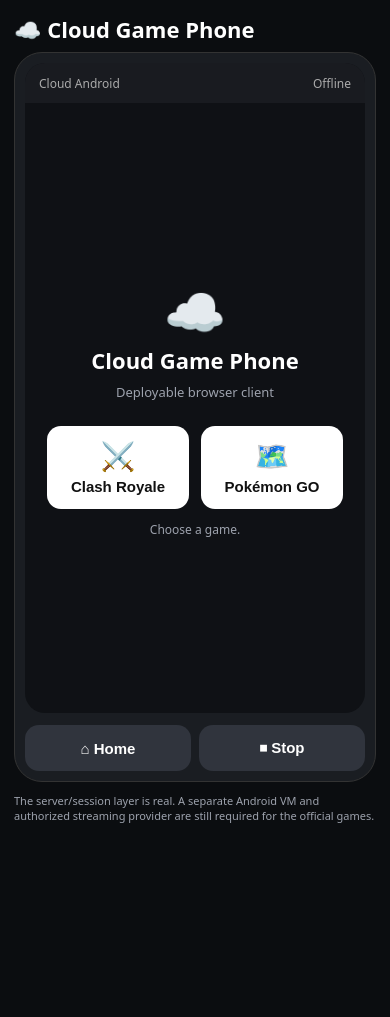
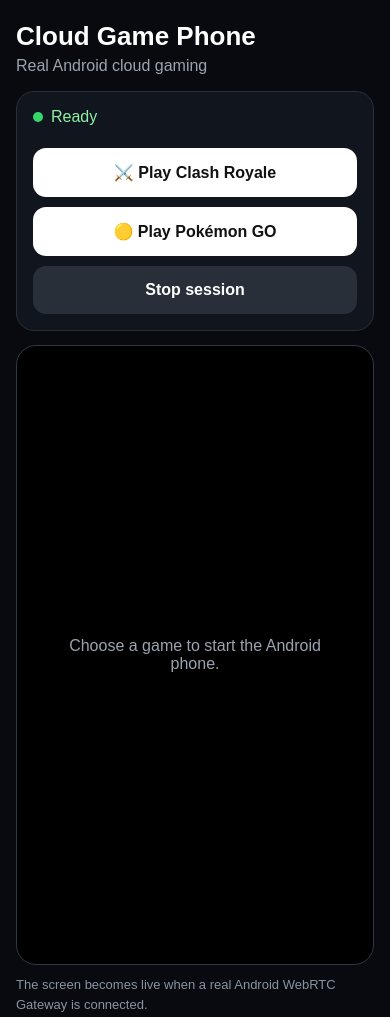
Before and after one commit to FvGoldn24k/cloud-game-phone, a website: page public/index.html in a window 390 px wide. Before the commit the page ends 848 px from the top, so only its background shows below. Drawn offline with Linux system fonts and the light colour scheme.

Commit message:
Refactor index.html for improved layout and styling
Updated HTML structure and styles for Cloud Game Phone interface, enhancing layout and design elements.

```diff
--- a/public/index.html
+++ b/public/index.html
@@ -4,97 +4,360 @@
   <meta charset="utf-8">
   <meta name="viewport" content="width=device-width,initial-scale=1">
   <title>Cloud Game Phone</title>
+
   <style>
-*{box-sizing:border-box}body{margin:0;background:#0b0d10;color:#fff;font-family:system-ui,Arial}
-main{width:min(440px,100%);margin:auto;padding:14px}.phone{background:#1a1d22;border:1px solid #333;border-radius:28px;padding:10px}
-.screen{height:650px;border-radius:20px;overflow:hidden;background:#0f1115;position:relative}
-.top{height:40px;padding:0 14px;display:flex;justify-content:space-between;align-items:center;background:#191b20;font-size:12px;color:#aaa}
-.home,.game{height:calc(100% - 40px);padding:22px;display:flex;flex-direction:column;justify-content:center;align-items:center;text-align:center}
-h1{font-size:22px;margin:0 0 8px}.muted{color:#9da2ad;font-size:13px}
-.apps{display:grid;grid-template-columns:1fr 1fr;gap:12px;width:100%;margin-top:25px}
-button{border:0;border-radius:14px;padding:14px;font-weight:800;font-size:15px;cursor:pointer}
-.app{background:#fff;color:#111}.app b{font-size:28px;display:block;margin-bottom:5px}
-#viewer{width:100%;height:330px;border-radius:16px;background:radial-gradient(circle,#252b36,#101216 65%);display:flex;align-items:center;justify-content:center}
-.icon{font-size:55px}.game h2{margin:8px}.game p{color:#adb2bd;font-size:13px}
-.actions{display:flex;gap:8px;width:100%;margin-top:12px}.actions button{flex:1;background:#30343d;color:#fff}
-.status{font-size:12px;color:#9da2ad;margin-top:12px;min-height:18px}
+    * {
+      box-sizing: border-box;
+    }
+
+    body {
+      margin: 0;
+      background: #080a0f;
+      color: white;
+      font-family: Arial, sans-serif;
+    }
+
+    main {
+      width: min(460px, 100%);
+      margin: auto;
+      padding: 16px;
+    }
+
+    h1 {
+      margin: 5px 0;
+      font-size: 26px;
+    }
+
+    .sub {
+      color: #9ca3af;
+      margin-bottom: 16px;
+    }
+
+    .card {
+      background: #11151d;
+      border: 1px solid #29303b;
+      border-radius: 18px;
+      padding: 16px;
+      margin-bottom: 14px;
+    }
+
+    .status {
+      display: flex;
+      align-items: center;
+      gap: 8px;
+      color: #8ff0a4;
+      margin-bottom: 12px;
+    }
+
+    .dot {
+      width: 10px;
+      height: 10px;
+      background: #36d66b;
+      border-radius: 50%;
+    }
+
+    button {
+      width: 100%;
+      border: 0;
+      border-radius: 13px;
+      padding: 15px;
+      margin-top: 10px;
+      font-size: 16px;
+      font-weight: bold;
+      cursor: pointer;
+    }
+
+    .game {
+      background: white;
+      color: #111;
+    }
+
+    .stop {
+      background: #292f39;
+      color: white;
+    }
+
+    .screen {
+      width: 100%;
+      height: 620px;
+      background: #000;
+      border-radius: 20px;
+      overflow: hidden;
+      position: relative;
+      border: 1px solid #303744;
+    }
+
+    #video {
+      width: 100%;
+      height: 100%;
+      object-fit: contain;
+      background: #000;
+      display: none;
+    }
+
+    #message {
+      position: absolute;
+      inset: 0;
+      display: flex;
+      align-items: center;
+      justify-content: center;
+      text-align: center;
+      padding: 30px;
+      color: #9ca3af;
+    }
+
+    .hidden {
+      display: none !important;
+    }
+
+    .small {
+      font-size: 13px;
+      color: #8b93a1;
+      margin-top: 10px;
+      line-height: 1.5;
+    }
   </style>
 </head>
+
 <body>
+
 <main>
-<h1>☁️ Cloud Game Phone</h1>
-<div class="phone">
-<div class="screen" id="screen">
-<div class="top"><span>Cloud Android</span><span id="state">Offline</span></div>
-<div class="home">
-<div style="font-size:50px">☁️</div>
+
   <h1>Cloud Game Phone</h1>
-<div class="muted">Deployable browser client</div>
-<div class="apps">
-<button class="app" onclick="start('clash-royale')"><b>⚔️</b>Clash Royale</button>
-<button class="app" onclick="start('pokemon-go')"><b>🗺️</b>Pokémon GO</button>
+  <div class="sub">Real Android cloud gaming</div>
+
+  <div class="card">
+    <div class="status">
+      <span class="dot"></span>
+      <span id="status">Ready</span>
     </div>
-<div class="status" id="status">Choose a game.</div>
+
+    <button class="game" onclick="startGame('clash-royale')">
+      ⚔️ Play Clash Royale
+    </button>
+
+    <button class="game" onclick="startGame('pokemon-go')">
+      🟡 Play Pokémon GO
+    </button>
+
+    <button class="stop" onclick="stopGame()">
+      Stop session
+    </button>
+  </div>
+
+  <div class="screen">
+    <video id="video" autoplay playsinline></video>
+
+    <div id="message">
+      Choose a game to start the Android phone.
     </div>
   </div>
-<div class="actions">
-<button onclick="home()">⌂ Home</button>
-<button onclick="stop()">⏹ Stop</button>
+
+  <div class="small">
+    The screen becomes live when a real Android WebRTC Gateway is connected.
   </div>
-</div>
-<p class="muted" style="font-size:11px">The server/session layer is real. A separate Android VM and authorized streaming provider are still required for the official games.</p>
+
 </main>
 
 <script>
-let session=null, ws=null;
+  let sessionId = null;
+  let socket = null;
+  let peer = null;
 
-async function start(game){
-  await stop(false);
-  setStatus("Creating cloud session…");
-  const r=await fetch("/api/sessions",{
-    method:"POST",
-    headers:{"Content-Type":"application/json"},
-    body:JSON.stringify({game})
+  /*
+    IMPORTANT:
+    Put your REAL Android Gateway address here.
+
+    Example:
+    https://your-android-gateway.example.com
+
+    Do NOT put your Render website address here unless
+    your Android Gateway is actually running there.
+  */
+  const ANDROID_GATEWAY = "";
+
+  const statusEl = document.getElementById("status");
+  const messageEl = document.getElementById("message");
+  const videoEl = document.getElementById("video");
+
+  function setStatus(text) {
+    statusEl.textContent = text;
+  }
+
+  async function startGame(game) {
+    if (!ANDROID_GATEWAY) {
+      setStatus("Android host needed");
+      messageEl.innerHTML =
+        "The website is ready.<br><br>" +
+        "A real Android Emulator + WebRTC Gateway still needs to be connected.";
+      return;
+    }
+
+    try {
+      setStatus("Starting Android...");
+
+      const response = await fetch("/api/sessions", {
+        method: "POST",
+        headers: {
+          "Content-Type": "application/json"
+        },
+        body: JSON.stringify({ game })
       });
-  const j=await r.json();
-  if(!r.ok){setStatus(j.error||"Failed");return;}
-  session=j.id;
-  document.getElementById("state").textContent="Starting";
-  const title=game==="clash-royale"?"Clash Royale":"Pokémon GO";
-  const icon=game==="clash-royale"?"⚔️":"🗺️";
-  document.getElementById("screen").innerHTML=
-    `<div class="top"><span>Cloud Android</span><span id="state">Starting</span></div>
-     <div class="game">
-       <div id="viewer"><div><div class="icon">${icon}</div><h2>${title}</h2>
-       <p id="viewerText">Waiting for Android stream…</p></div></div>
-       <div class="status" id="status">Connecting…</div>
-     </div>`;
-  ws=new WebSocket(`${location.protocol==="https:"?"wss":"ws"}://${location.host}/ws?session=${session}`);
-  ws.onmessage=e=>{
-    if(typeof e.data!=="string")return;
-    const m=JSON.parse(e.data);
-    if(m.type==="session"){
-      const st=document.getElementById("state");
-      if(st)st.textContent=m.state;
-      if(m.state==="ready"){
-        const v=document.getElementById("viewerText");
-        if(v)v.textContent="Android stream endpoint is ready for a provider connection.";
-        setStatus("Session ready.");
+
+      if (!response.ok) {
+        throw new Error("Could not create session");
+      }
+
+      const session = await response.json();
+      sessionId = session.id;
+
+      messageEl.textContent = "Connecting to Android...";
+      connectWebRTC();
+
+    } catch (error) {
+      console.error(error);
+      setStatus("Connection failed");
+      messageEl.textContent = error.message;
+    }
+  }
+
+  function connectWebRTC() {
+
+    const gateway = ANDROID_GATEWAY
+      .replace(/^https:/, "wss:")
+      .replace(/^http:/, "ws:");
+
+    const wsUrl =
+      gateway.replace(/\/$/, "") +
+      "/api/v1/emulator/ws-jsep";
+
+    socket = new WebSocket(wsUrl);
+
+    socket.onopen = () => {
+      setStatus("Connecting...");
+    };
+
+    socket.onmessage = async event => {
+
+      const data = JSON.parse(event.data);
+
+      if (data.start) {
+
+        peer = new RTCPeerConnection({
+          iceServers: data.start.iceServers || [
+            {
+              urls: "stun:stun.l.google.com:19302"
+            }
+          ]
+        });
+
+        peer.ontrack = event => {
+
+          if (event.streams && event.streams[0]) {
+            videoEl.srcObject = event.streams[0];
+            videoEl.style.display = "block";
+            messageEl.classList.add("hidden");
+            setStatus("Android connected");
+          }
+        };
+
+        peer.onicecandidate = event => {
+
+          if (event.candidate && socket.readyState === WebSocket.OPEN) {
+
+            socket.send(JSON.stringify({
+              candidate: {
+                candidate: event.candidate.candidate,
+                sdpMid: event.candidate.sdpMid,
+                sdpMLineIndex: event.candidate.sdpMLineIndex
+              }
+            }));
+
+          }
+        };
+      }
+
+      if (data.sdp && peer) {
+
+        await peer.setRemoteDescription(
+          new RTCSessionDescription(data.sdp)
+        );
+
+        if (data.sdp.type === "offer") {
+
+          const answer = await peer.createAnswer();
+
+          await peer.setLocalDescription(answer);
+
+          socket.send(JSON.stringify({
+            sdp: {
+              type: answer.type,
+              sdp: answer.sdp
+            }
+          }));
+        }
+      }
+
+      if (data.candidate && peer) {
+
+        try {
+          await peer.addIceCandidate(
+            new RTCIceCandidate(data.candidate)
+          );
+        } catch (e) {
+          console.log("ICE error", e);
         }
       }
     };
-  ws.onclose=()=>setStatus("Connection closed.");
+
+    socket.onerror = () => {
+      setStatus("Android connection error");
+      messageEl.textContent =
+        "Could not connect to the Android Gateway.";
+    };
+
+    socket.onclose = () => {
+      if (statusEl.textContent === "Android connected") {
+        setStatus("Disconnected");
       }
-async function stop(show=true){
-  if(session){
-    try{await fetch("/api/sessions/"+session,{method:"DELETE"})}catch{}
+    };
   }
-  if(ws)ws.close();
-  session=null;ws=null;
-  if(show)home();
+
+  async function stopGame() {
+
+    if (socket) {
+      try {
+        socket.send(JSON.stringify({ bye: true }));
+      } catch {}
+      socket.close();
+      socket = null;
     }
-function home(){location.reload()}
-function setStatus(x){const e=document.getElementById("status");if(e)e.textContent=x}
+
+    if (peer) {
+      peer.close();
+      peer = null;
+    }
+
+    if (sessionId) {
+      try {
+        await fetch("/api/sessions/" + sessionId, {
+          method: "DELETE"
+        });
+      } catch {}
+
+      sessionId = null;
+    }
+
+    videoEl.srcObject = null;
+    videoEl.style.display = "none";
+
+    messageEl.classList.remove("hidden");
+    messageEl.textContent =
+      "Choose a game to start the Android phone.";
+
+    setStatus("Ready");
+  }
 </script>
+
 </body>
 </html>
```
Lines whose indentation alone changed are shown as unchanged.
